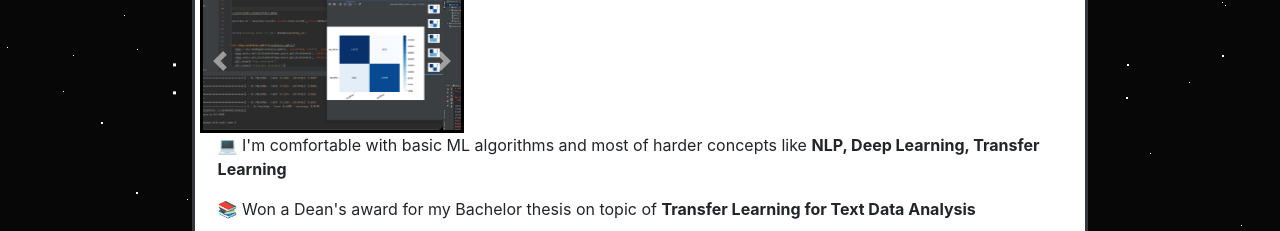
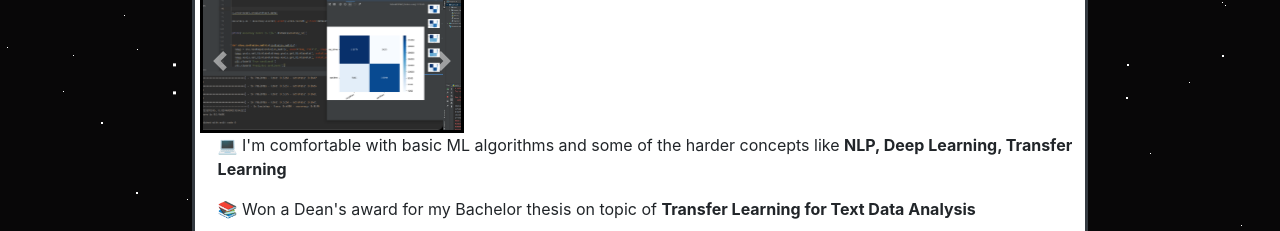
Before and after one commit to lowoncuties/lowoncuties.github.io, a plain HTML site: page index.html in a window 1280 px wide. Shown: the part 1720-1951 px from the top of the page. Drawn offline with nearby package versions, Linux system fonts and the light colour scheme.

Commit message:
Update index.html

```diff
--- a/index.html
+++ b/index.html
@@ -161,7 +161,7 @@
             </div>
           </div>
           <div class="column" style="margin-left: 2%;" >
-            <p class="card-text">💻 I'm comfortable with basic ML algorithms and most of harder concepts like <b>NLP, Deep Learning, Transfer Learning</b></p>
+            <p class="card-text">💻 I'm comfortable with basic ML algorithms and some of the harder concepts like <b>NLP, Deep Learning, Transfer Learning</b></p>
             <p class="card-text">📚 Won a Dean's award for my Bachelor thesis on topic of <b>Transfer Learning for Text Data Analysis</b></p>
             <p class="card-text">🧰 I'm using <b>TensorFlow, Keras, PyTorch, CMSIS-NN, etc.</b>
             <p class="card-text">📊 <b>NumPy, Pandas</b> and <b>SciKit</b> for math and text preprocessing </p>
```
